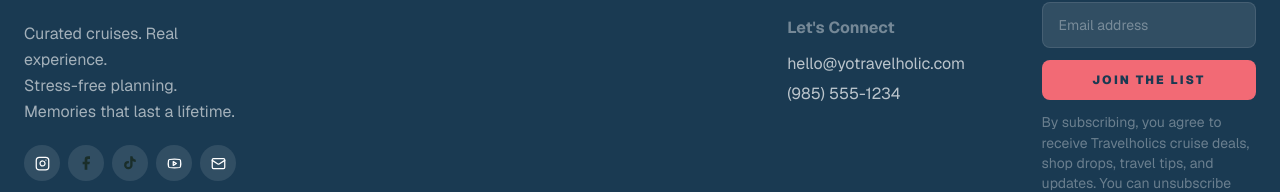
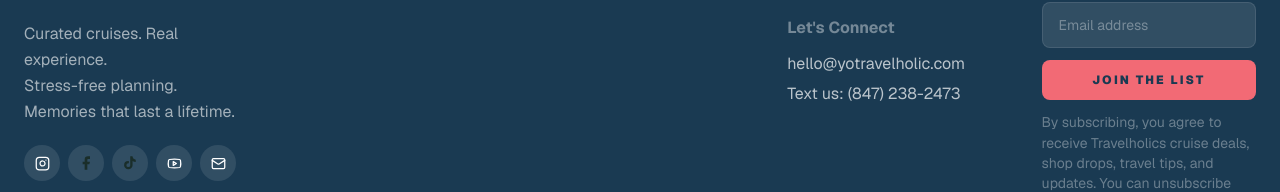
Before and after one commit to mrrickyspanish/travelholics, a Next.js app: page / in a window 1280 px wide. Shown: the part 6068-6260 px from the top of the page. Built offline with nearby package versions, Linux system fonts and the light colour scheme; no server answers.

Commit message:
Update contact number to text-preferred line
Replace placeholder number with real number (847) 238-2473,
change href from tel: to sms: to set text expectation.

https://claude.ai/code/session_01CyvYtYYe3iibDZT6Wf8N37

```diff
--- a/components/footer.tsx
+++ b/components/footer.tsx
@@ -158,10 +158,10 @@ export const Footer = () => {
               hello@yotravelholic.com
             </a>
             <a
-              href="tel:+19855551234"
+              href="sms:+18472382473"
               className="text-footer-body text-white/70 hover:text-white transition-colors block"
             >
-              (985) 555-1234
+              Text us: (847) 238-2473
             </a>
           </div>
 
```
